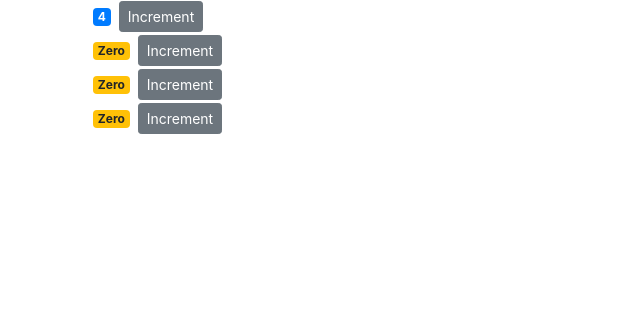
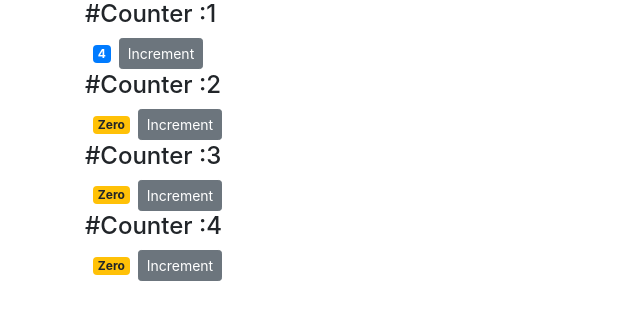
Before and after one commit to TaenAhammed/react-crash-course-2018, a React (Create React App) app: page / in a window 1280 px wide. Shown: the top 320 px of the page, without its empty margins (0-640 px from the left). Built offline with nearby package versions, Linux system fonts and the light colour scheme.

Commit message:
Passing Children

```diff
--- a/src/components/Counters/Counter/Counter.js
+++ b/src/components/Counters/Counter/Counter.js
@@ -11,6 +11,7 @@
     render() {
         return (
             <div className="container">
+                {this.props.children}
                 <span className={this.getBadgeClasses()}>
                     {this.formatCount()}
                 </span>
--- a/src/components/Counters/Counters.js
+++ b/src/components/Counters/Counters.js
@@ -14,7 +14,9 @@
         return (
             <div>
                 {this.state.counters.map(c => (
-                    <Counter key={c.id} value={c.value} />
+                    <Counter key={c.id} value={c.value}>
+                        <h4>#Counter :{c.id}</h4>
+                    </Counter>
                 ))}
             </div>
         );
```
